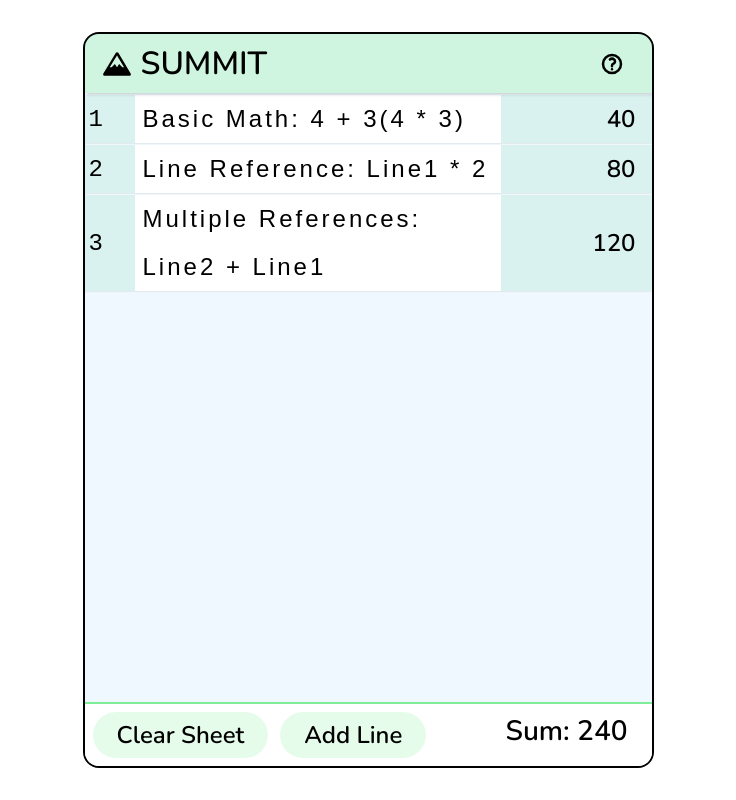
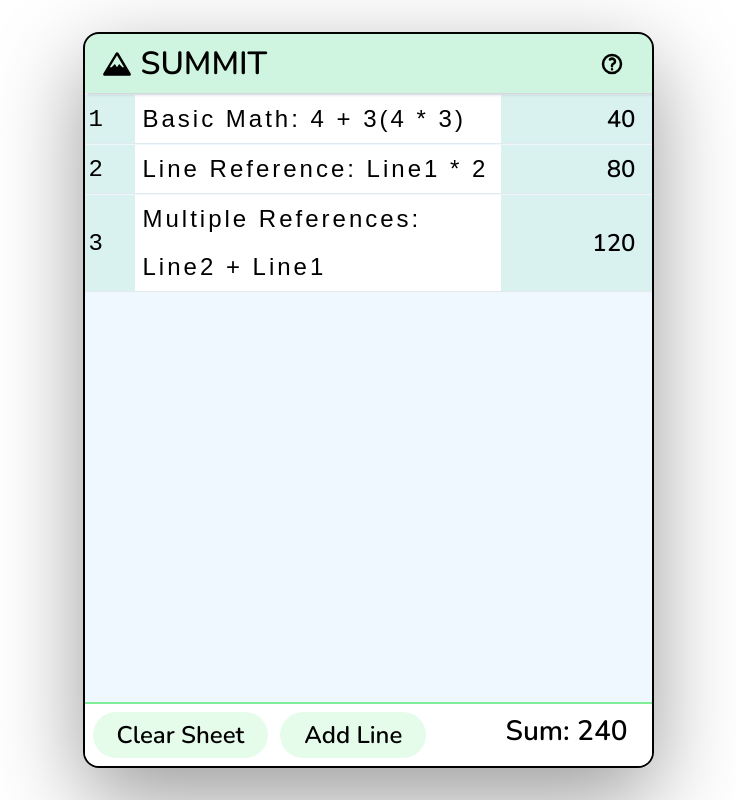
Before and after one commit to chartley1988/chartleys-calculator, a React (Vite) app: page / in a window 1280 px wide. Shown: the whole page, without its empty margins (272-1008 px from the left). Built offline with nearby package versions, Linux system fonts and the light colour scheme.

Commit message:
Added some drop shadows.

```diff
--- a/src/css/main.css
+++ b/src/css/main.css
@@ -25,6 +25,8 @@
 	display: grid;
 	grid-template-rows: auto 1fr;
 	grid-template-columns: 1fr;
+
+	box-shadow: rgba(0, 0, 0, 0.4) 0px 30px 90px;
 }
 
 body {
@@ -161,6 +163,7 @@ button:hover {
 
 	.wrapper {
 		background-color: var(--bg-color);
+		box-shadow: rgb(var(--accent-2), 0.2) 0px 10px 50px;
 	}
 
 	body {
```
